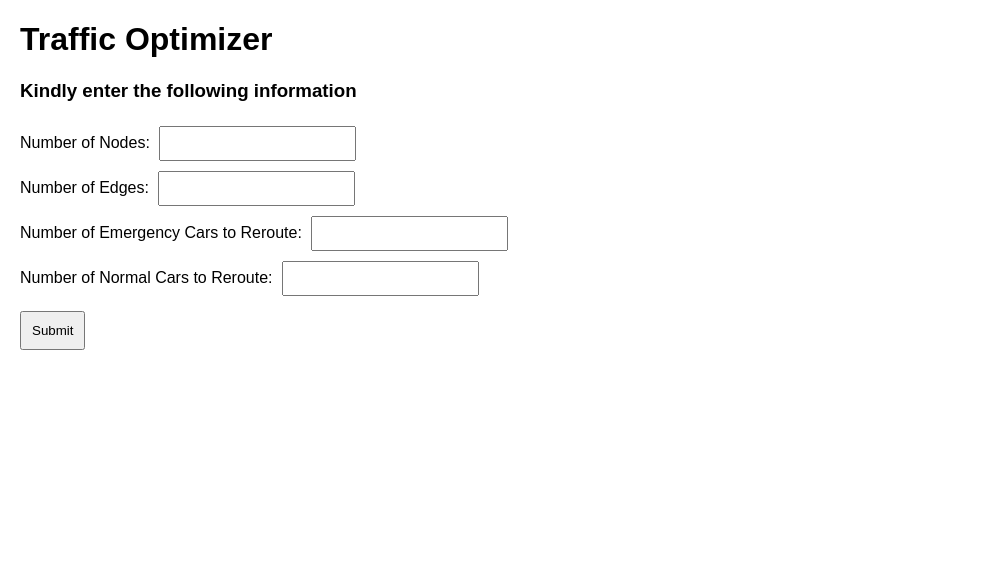
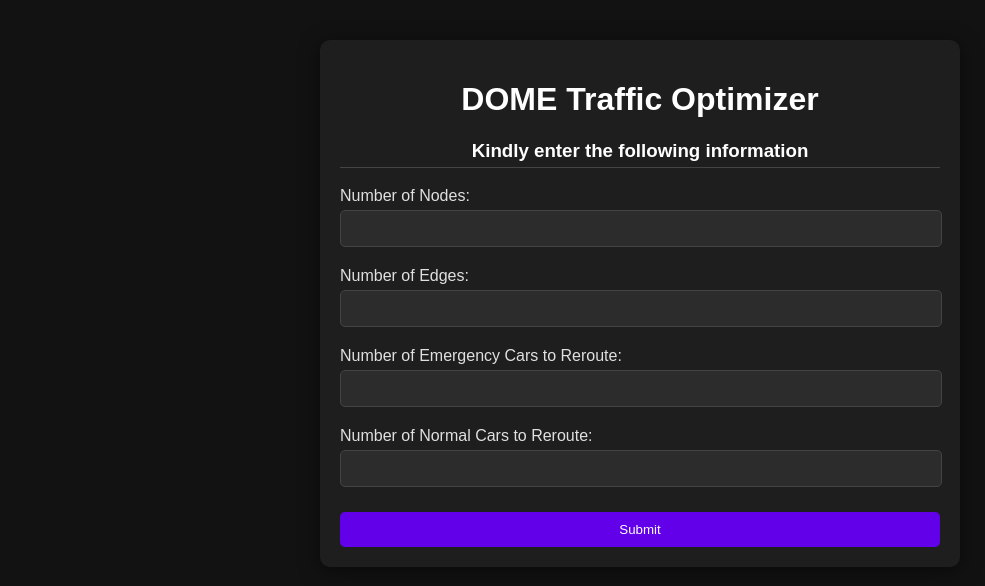
Before and after one commit to Aksgo/DOME, a Flask app: page / in a window 1280 px wide. Shown: the top 586 px of the page, without its empty margins (0-985 px from the left). Run offline with Flask 3, Linux system fonts and the light colour scheme.

Commit message:
data input added and basic styles

```diff
--- a/traffic-app/app.py
+++ b/traffic-app/app.py
@@ -1,5 +1,6 @@
 from flask import Flask, render_template, request, jsonify
 import os
+import numpy as np
 import networkx
 from trafficOptimize import solver, alternativeRoutes
 app = Flask(__name__, template_folder="templates", static_folder='static', static_url_path='/static')
@@ -8,9 +9,11 @@ app = Flask(__name__, template_folder="templates", static_folder='static', stati
 def home():
     return render_template('index.html')
 
-@app.route('/run')
-def run():
-    num_nodes = 6
+@app.route('/dome', methods=['GET','POST'])
+def run_dome():
+    #data = request.json
+    no_of_cars = 2
+    #no_of_cars = data.get('no_of_cars')
     edges = [
     (0, 1, {'congestion': 2, 'distance': 2}),
     (1, 2, {'congestion': 10, 'distance': 2}),
@@ -22,13 +25,12 @@ def run():
     (1, 3, {'congestion': 15, 'distance': 2}),
     (0, 3, {'congestion': 5, 'distance': 3})
     ]
-    no_of_cars = 2
     src_dest = [(0,4,0),(0,4,0)]
     net = networkx.DiGraph()
     net.add_edges_from(edges)
     routes = alternativeRoutes(net, no_of_cars, src_dest)
     min_energy,result = solver(net, no_of_cars, src_dest)
-    return render_template('result.html', result = routes, min_energy = min_energy)
+    return render_template('result.html', result = result, min_energy = min_energy, routes = routes)
 
 if __name__ == '__main__':
     app.run(host='0.0.0.0',debug=True)
--- a/traffic-app/static/app.js
+++ b/traffic-app/static/app.js
@@ -2,8 +2,8 @@ document.addEventListener('DOMContentLoaded', function () {
     const initialSubmitButton = document.getElementById('submitInitial');
     initialSubmitButton.addEventListener('click', validateInitialInput);
 
-    const edgeSubmitButton = document.getElementById('submitEdges');
-    edgeSubmitButton.addEventListener('click', submitEdges);
+    const submit_data = document.getElementById('submitData');
+    submit_data.addEventListener('click', submitData);
 });
 
 function validateInitialInput() {
@@ -17,16 +17,19 @@ function validateInitialInput() {
         return;
     }
     createEdgeInputs(edges);
+    emergencyCarInput(emergencyCars);
+    normalCarInput(normalCars, emergencyCars);
+    document.getElementById('submitData').style.display = 'block';
+
 }
 
 function createEdgeInputs(numEdges) {
     const edgeInputsContainer = document.getElementById('edgeInputsContainer');
     edgeInputsContainer.innerHTML = '';
-    document.getElementById('initial-input').style.display = 'none';
     document.getElementById('edge-input-section').style.display = 'block';
-    for (let i = 0; i < numEdges; i++) {
+    for (let i=0; i<numEdges; i++) {
         const edgeDiv = document.createElement('div');
-        edgeDiv.className = 'edge-input';
+        edgeDiv.className = 'data-input';
         edgeDiv.innerHTML = `
             <h4>Edge ${i + 1}</h4>
             <label>From (u): </label>
@@ -42,13 +45,46 @@ function createEdgeInputs(numEdges) {
     }
 }
 
+function emergencyCarInput(numCars){
+    const car = document.getElementById('emergencyCarInput');
+    car.innerHTML="";
+    document.getElementById('car-section').style.display = 'block';
+    for(let i = 0; i<numCars; i++){
+        const carDiv = document.createElement('div');
+        carDiv.className='data-input';
+        carDiv.innerHTML=`
+        <h4>Car ${i + 1}</h4>
+            <label>From (source): </label>
+            <input type="number" name="src" min="0" required>
+            <label>To (destination): </label>
+            <input type="number" name="dest" min="0" required>
+        `;
+        car.appendChild(carDiv);
+    }
+}
+function normalCarInput(numCars, emergencyCars){
+    const car = document.getElementById('normalCarInput');
+    car.innerHTML="";
+    for(let i = 0; i<numCars; i++){
+        const carDiv = document.createElement('div');
+        carDiv.className='data-input';
+        carDiv.innerHTML=`
+        <h4>Car ${i+parseInt(emergencyCars)+1}</h4>
+            <label>From (source): </label>
+            <input type="number" name="src" min="0" required>
+            <label>To (destination): </label>
+            <input type="number" name="dest" min="0" required>
+        `;
+        car.appendChild(carDiv);
+    }
+}
+
 function submitEdges() {
     const form = document.getElementById('edgeForm');
     const formData = new FormData(form);
     const numEdges = document.getElementById('edges').value;
-
+    const numCars = parseInt(document.getElementById('normalCars').value) + parseInt(document.getElementById('emergencyCars').value);
     let valid = true;
-    console.log(formData)
     formData.forEach((value) => {
         if (!value) {
             valid = false;
@@ -65,24 +101,82 @@ function submitEdges() {
         const v = formData.getAll('v')[i];
         const congestion = formData.getAll('congestion')[i];
         const distance = formData.getAll('distance')[i];
-
         edges.push({
             u: parseInt(u),
             v: parseInt(v),
-            attributes: {
-                congestion: parseInt(congestion),
-                distance: parseInt(distance)
-            }
+            congestion: parseInt(congestion),
+            distance: parseInt(distance)
         });
     }
+    const netData = {
+        'edges':edges,
+        'no_of_cars':numCars
+    }
+    return netData;
+}
 
-    // Log the final JSON object to console (or send to server)
-    //console.log(edges);
-    //Convert to JSON object with correct format
-    const jsonEdges = edges.map(edge => {
-        return `(${edge.u}, ${edge.v}, {'congestion': ${edge.attributes.congestion}, 'distance': ${edge.attributes.distance}})`;
+function submitCar(){
+    const form = document.getElementById('car-form');
+    const formData = new FormData(form);
+    const numECars = parseInt(document.getElementById('normalCars').value)
+    const numNCars = parseInt(document.getElementById('emergencyCars').value);
+    let valid = true;
+    formData.forEach((value) => {
+        if (!value) {
+            valid = false;
+        }
     });
 
-    //console.log("Formatted Edges:", jsonEdges.join(",\n"));
-    alert('Edges have been submitted! Check console for JSON object.');
+    if (!valid) {
+        alert('Please fill out all car details');
+        return;
+    }
+    let cars = [];
+    for (let i = 0; i < numECars; i++) {
+        const src = formData.getAll('src')[i];
+        const dest = formData.getAll('dest')[i];
+        cars.push({
+            'src':src,
+            'dest':dest,
+            'type':1
+        });
+    }
+    for (let i = 0; i < numNCars; i++) {
+        const src = formData.getAll('src')[i+numECars];
+        const dest = formData.getAll('dest')[i+numECars];
+        cars.push({
+            'src':src,
+            'dest':dest,
+            'type':0
+        });
+    }
+    const carData = {
+        src_dest : cars
+    }
+    return carData;
 }
+
+function submitData(){
+    const netData = submitEdges()
+    const carData = submitCar();
+    const finalData =  {
+        'edges' : netData.edges,
+        'no_of_cars':netData.no_of_cars,
+        'src_dest':carData.src_dest
+    }
+
+    //calling the server to find the paths
+    fetch('/dome',{
+        method:'POST',
+        headers:{
+            'Content-Type':'application/json'
+        },
+        body: JSON.stringify(finalData)
+    })
+    .then(response => response.json())
+    .then(data => console.log('Success :', data))
+    .catch((error) => {
+        console.log('Error :', error);
+    })
+
+}
--- /dev/null
+++ b/traffic-app/static/styles.css
@@ -0,0 +1,80 @@
+body {
+    font-family: Arial, sans-serif;
+    margin: 0;
+    background-color: #121212;
+    color: #e0e0e0;
+    display: flex;
+    justify-content: center;
+    align-items: center;
+    margin-top: 40px;
+    margin-bottom: 40px;
+}
+
+.container {
+    background-color: #1e1e1e;
+    padding: 20px;
+    border-radius: 10px;
+    box-shadow: 0 4px 20px rgba(0, 0, 0, 0.5);
+    width: 90%;
+    max-width: 600px;
+}
+
+h1, h3 {
+    color: #ffffff;
+    text-align: center;
+}
+
+label {
+    display: block;
+    margin-top: 15px;
+}
+
+input {
+    margin: 5px 0;
+    padding: 10px;
+    background-color: #2c2c2c;
+    color: #ffffff;
+    border: 1px solid #444;
+    border-radius: 5px;
+    transition: border-color 0.3s;
+    width: calc(100% - 20px);
+}
+
+input:focus {
+    border-color: #6200ea;
+    outline: none;
+}
+
+button {
+    margin-top: 20px;
+    padding: 10px;
+    background-color: #6200ea;
+    color: #ffffff;
+    border: none;
+    border-radius: 5px;
+    cursor: pointer;
+    transition: background-color 0.3s;
+    width: 100%;
+}
+
+button:hover {
+    background-color: #3700b3;
+}
+
+.data-input {
+    margin: 10px 0;
+}
+
+h3 {
+    border-bottom: 1px solid #444;
+    padding-bottom: 5px;
+}
+
+b {
+    color: #bb86fc;
+}
+
+button:disabled {
+    background-color: #444;
+    cursor: not-allowed;
+}
--- a/traffic-app/templates/index.html
+++ b/traffic-app/templates/index.html
@@ -4,40 +4,25 @@
     <meta charset="UTF-8">
     <meta name="viewport" content="width=device-width, initial-scale=1.0">
     <title>Traffic Optimizer</title>
-    <style>
-        body {
-            font-family: Arial, sans-serif;
-            margin: 20px;
-        }
-        input {
-            margin: 5px;
-            padding: 8px;
-        }
-        button {
-            margin-top: 10px;
-            padding: 10px;
-        }
-        .edge-input {
-            margin: 10px 0;
-        }
-    </style>
+    <link rel="stylesheet" href="/static/styles.css">
 </head>
 <body>
-    <h1>Traffic Optimizer</h1>
+    <div class="container">
+        <h1>DOME Traffic Optimizer</h1>
         <h3>Kindly enter the following information</h3>
 
         <div id="initial-input">
-        <label for="nodes">Number of Nodes: </label>
-        <input type="number" id="nodes" min="1" required><br>
+            <label for="nodes">Number of Nodes:</label>
+            <input type="number" id="nodes" min="1" required>
 
-        <label for="edges">Number of Edges: </label>
-        <input type="number" id="edges" min="1" required><br>
+            <label for="edges">Number of Edges:</label>
+            <input type="number" id="edges" min="1" required>
 
-        <label for="emergencyCars">Number of Emergency Cars to Reroute: </label>
-        <input type="number" id="emergencyCars" min="0" required><br>
+            <label for="emergencyCars">Number of Emergency Cars to Reroute:</label>
+            <input type="number" id="emergencyCars" min="0" required>
 
-        <label for="normalCars">Number of Normal Cars to Reroute: </label>
-        <input type="number" id="normalCars" min="0" required><br>
+            <label for="normalCars">Number of Normal Cars to Reroute:</label>
+            <input type="number" id="normalCars" min="0" required>
 
             <button id="submitInitial">Submit</button>
         </div>
@@ -46,8 +31,20 @@
             <h3>Enter the edges with their congestion and distance values</h3>
             <form id="edgeForm">
                 <div id="edgeInputsContainer"></div>
-            <button type="button" id="submitEdges">Submit Edges</button>
             </form>
+        </div>
+
+        <div id="car-section" style="display: none;">
+            <form id="car-form">
+                <h3>Enter the source and destination of emergency cars</h3>
+                <b>Due to some limitations of our model, please give only those source and destinations which have 3 or more than 3 paths.</b>
+                <div id="emergencyCarInput"></div>
+                <h3>Enter the source and destination of normal cars</h3>
+                <b>Due to some limitations of our model, please give only those source and destinations which have 3 or more than 3 paths.</b>
+                <div id="normalCarInput"></div>
+            </form>
+        </div>
+        <button type="button" id="submitData" style="display:none">Submit Data</button>
     </div>
 
     <script src="/static/app.js"></script>
--- a/traffic-app/trafficOptimize.py
+++ b/traffic-app/trafficOptimize.py
@@ -157,7 +157,6 @@ def matrixWeight(net, route_edge, no_of_cars, no_of_routes, src_dest):
                 ele*=2
             ind+=1
             Q_weight.update({(i, index): ele})
-    print(Q_weight)
     return Q_weight
 
 def displayMatrix(Q, no_of_cars, no_of_routes):
```
Also changed, not shown: traffic-app/templates/result.html (+56 -3 lines). Lines whose indentation alone changed are shown as unchanged.
